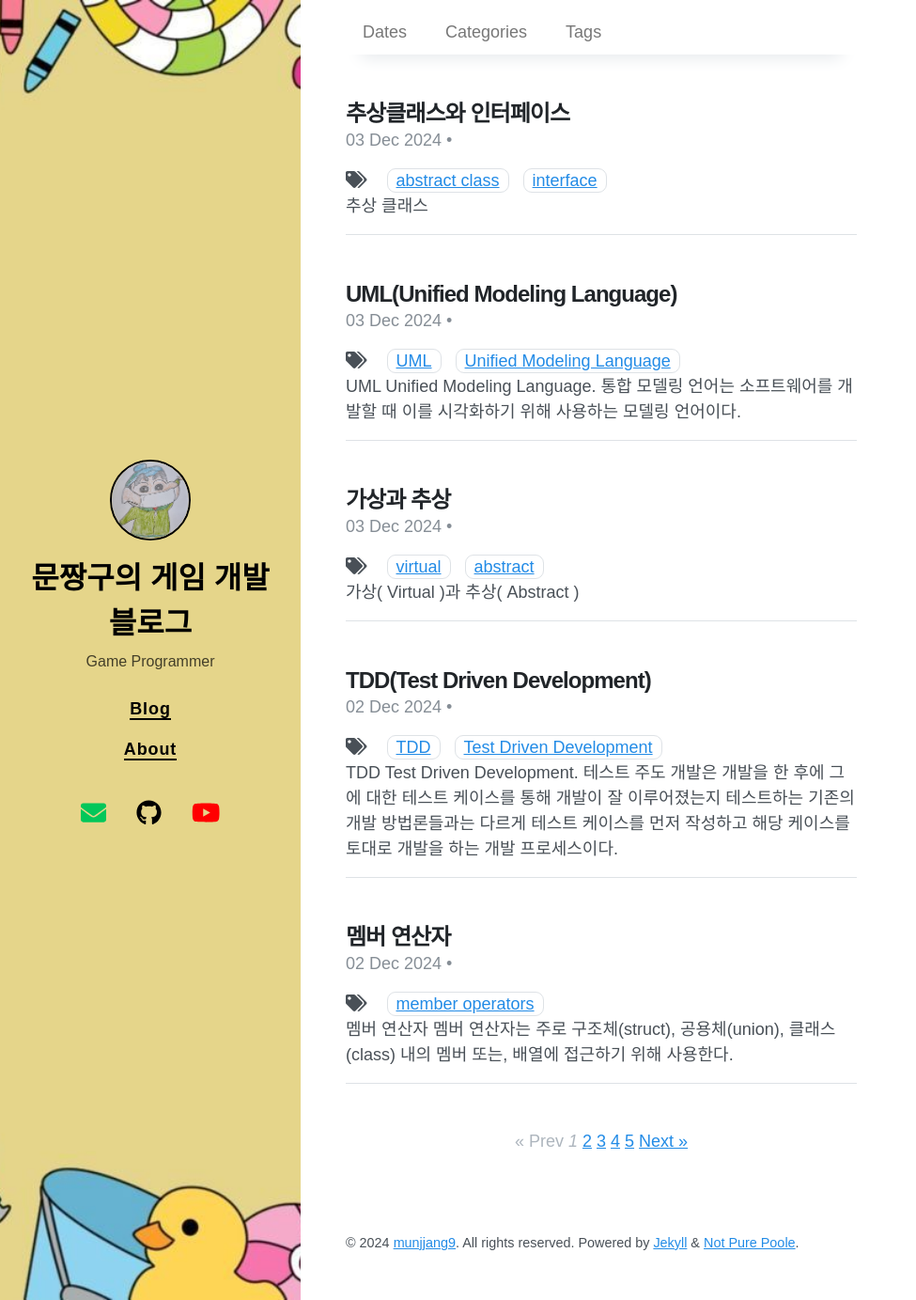
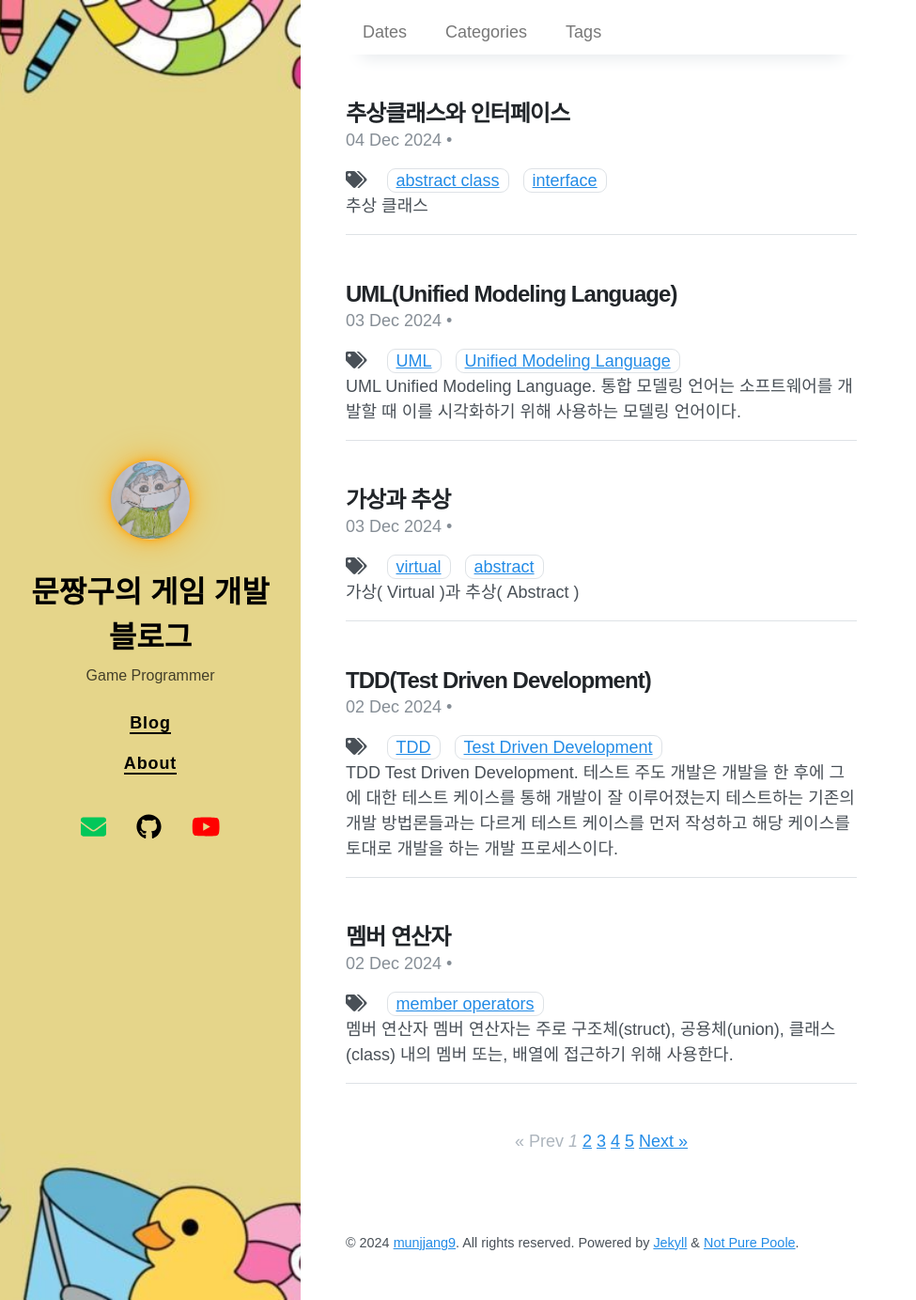
Before and after one commit to munjjang9/munjjang9.github.io, a Jekyll site: the page built from index.html, in a window 1280 px wide and 1383 px high. Shown: the whole window at 94% size, without its empty margins (0-975 px from the left). Built offline with Jekyll 4.4.1, drawn with Linux system fonts in a browser that asks for light colours; nearby versions of some CDN libraries; the list of posts is cut into pages by our own code.

Commit message:
Sidebar modified
border changed

```diff
--- a/_includes/sidebar-left.html
+++ b/_includes/sidebar-left.html
@@ -7,7 +7,7 @@
         {%- else -%}
           {%- assign avatar = site.avatar | relative_url -%}
         {%- endif -%}
-      <img src="{{ avatar }}" class="avatar-image" alt="{{ site.author.name }}">
+      <img src="{{ avatar }}" class="avatar-image avatar-shadow" alt="{{ site.author.name }}">
       </a>
     </div>
   {%- endif %}
--- a/_posts/2024-12-04-todays-keywords-abstract_class-interface.md
+++ b/_posts/2024-12-04-todays-keywords-abstract_class-interface.md
@@ -3,7 +3,7 @@ layout: post
 title: 추상클래스와 인터페이스
 author: munjjang9
 tags: [abstract class, interface]
-date: 2024-12-03 23:59 +0900
+date: 2024-12-04 23:59 +0900
 categories: Keywords
 toc: true
 ---
--- a/_sass/_sidebar.scss
+++ b/_sass/_sidebar.scss
@@ -14,13 +14,20 @@
 }
 
 .avatar-image {
-  width: 30%;
+  width: 40%;
   height: auto;
   border-radius: 50%;
   display: block;
   margin-right: auto;
   margin-left: auto;
-  border: 2px solid black;
+}
+
+.avatar-shadow{
+  padding: 1rem;
+  color:  rgb(255,163,5);
+  filter: drop-shadow(0 0 2px rgba(255,163,5, 0.7))
+  drop-shadow(0 0 5px rgba(255,163,5, 0.7))
+  drop-shadow(0 0 15px rgba(255,163,5, 0.7));
 }
 
 .masthead-title {
```
